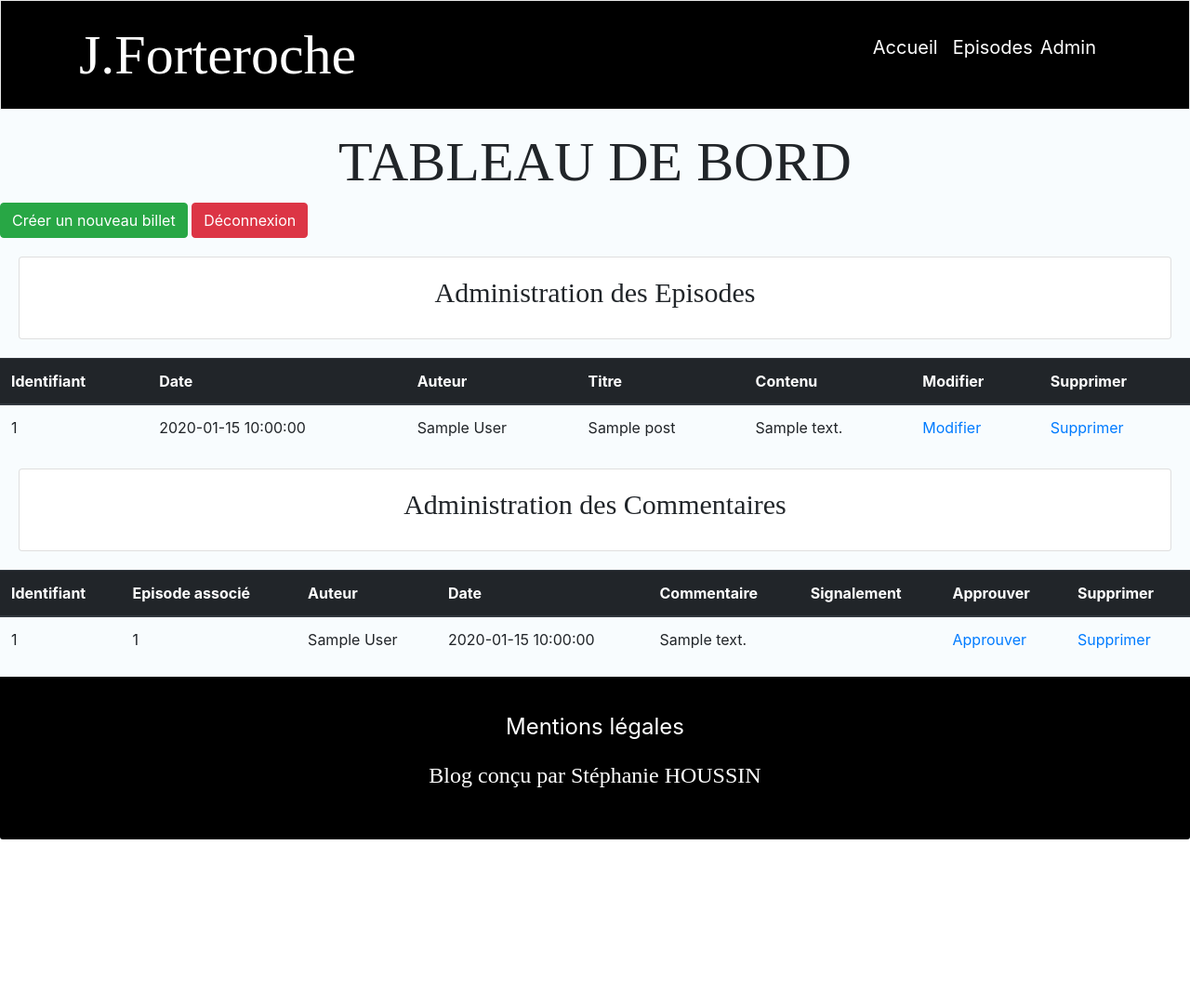
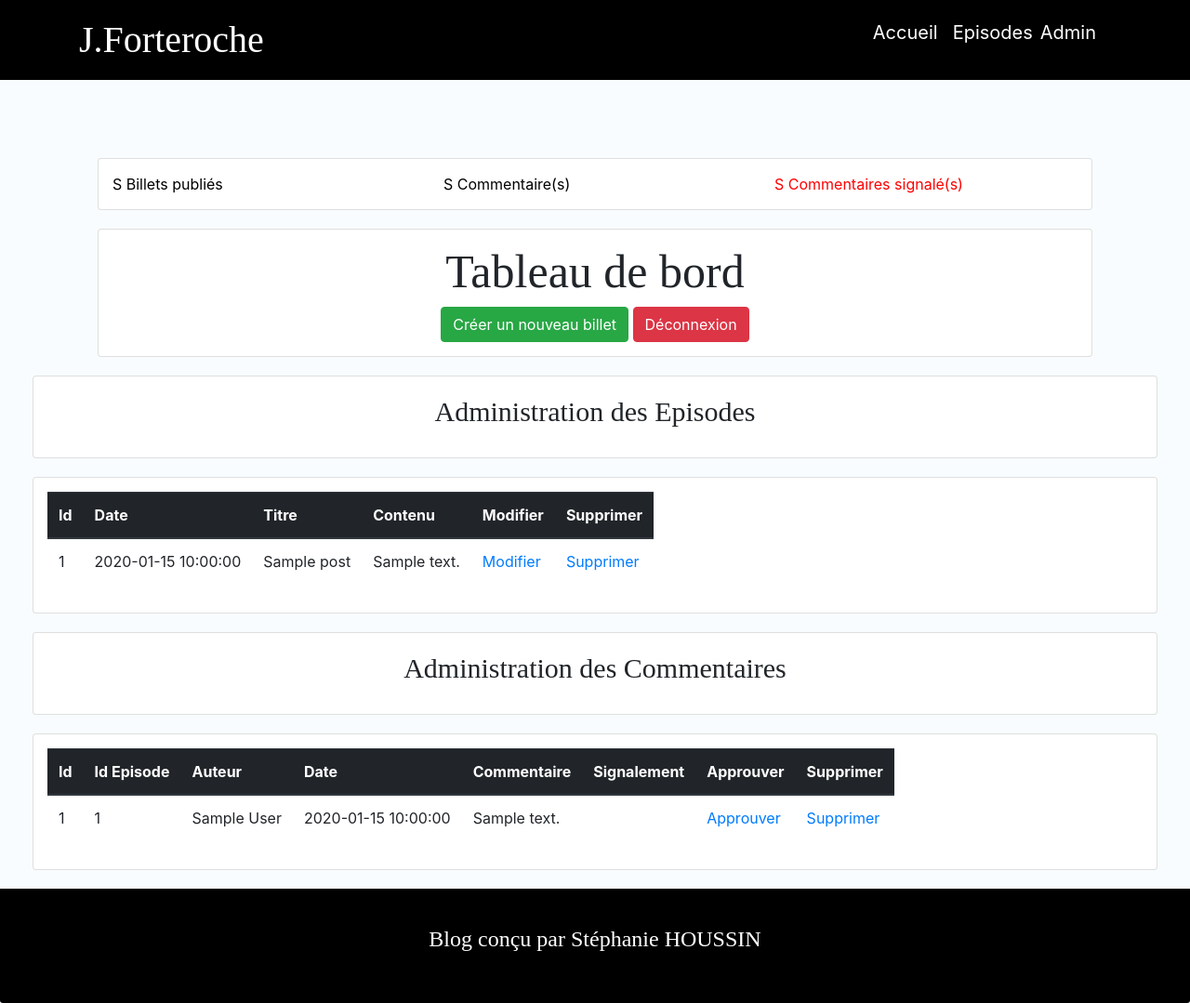
Before and after one commit to stephaniehoussin/Ecrivain, a PHP site: template view/AdminView.php in a window 1280 px wide. Shown: the whole page at 93% size. Before the commit the page ends 903 px from the top, so only its background shows below. Run offline with PHP 8.4, Linux system fonts and the light colour scheme; the template is opened without the code that fills it: most values are stand-ins (such as "Sample title", 1, 10 or a date in 2020).

Commit message:
Nouvelle mise à jour

```diff
--- a/controller/AdminController.php
+++ b/controller/AdminController.php
@@ -34,7 +34,10 @@ class AdminController
    public function allAdmin()
    {
       $posts = $this->post->getAllPosts();
+      $postsNbr = $this->post->countPosts();
       $comments = $this->comment->getAllComments();
+      $commentsNbr = $this->comment->countComments();
+      $commentsReport = $this->comment->countCommentsReport();
       require ('view/AdminView.php');
    }
 
@@ -61,7 +64,7 @@ class AdminController
       header('Location : index.php?action=admin');
    }
 
-   public function updateAdminPost()
+   public function updatePost()
    {
       $this->post->updatePost($_POST['author'],$_POST['title'],$_POST['content'], $_GET['id']);
       header('Location : index.php?action=admin');
@@ -84,4 +87,5 @@ class AdminController
       $this->comment->approveComment($_GET['id']);
       header('Location: index.php?action=admin');
    }
+
 }
--- a/public/css/style.css
+++ b/public/css/style.css
@@ -2,9 +2,8 @@
 body
 {
   background: #F8FCFE;
+  padding-top: 150px;
 }
-/* BOUTONS */
-
 /*FOOTER*/
 .card-footer
 {
@@ -12,28 +11,17 @@ body
   text-align: center;
   padding : 35px 0;
 }
-.card-footer-one a
-{
-  font-size: 1.5em;
-  color: white;
-  text-decoration: none;
-}
-.card-footer-two
+.card-footer-one
 {
   font-family: Pristina;
   font-size: 1.5em;
   color : white;
 }
 /* NAVBAR */
-.navbar-default {
-  position: relative;
-  min-height: 50px;
-  margin-bottom: 20px;
-  border: 1px solid transparent;
-}
-.navbar-default {
+
+.navbar-default
+ {
   background-color: black;
-  border-color: #e7e7e7;
 }
 .breadcrumb > li > a
 {
@@ -51,12 +39,13 @@ body
 {
   color: white;
   font-family: Pristina;
-  font-size: 60px;
+  font-size: 40px;
 }
 .breadcrumb
 {
   background-color: black;
 }
+
 /* TOUTES LES PAGES */
 .card
 {
@@ -70,6 +59,13 @@ body
   background-repeat: no-repeat;
   background-position: center;
   height: 700px;
+}
+/* PAGE POSTS */
+.image-posts
+{
+  height: 200px;
+  background-repeat: no-repeat;
+  background-position: center;
 }
 .card-home-title .card-title
 {
@@ -86,7 +82,7 @@ body
 {
   text-align: center;
   font-family: Pristina;
-  font-size: 60px;
+  font-size: 50px;
 }
 .card-title
 {
@@ -99,10 +95,6 @@ body
   font-weight: bold;
 }
 /* PAGE POST */
-.retour-accueil
-{
-  padding-left: 90px;
-}
 .card-report .card-message
 {
   color: red;
@@ -118,9 +110,17 @@ body
 .card-post  .card-title
 {
   font-family: Pristina;
-  font-size: 50px;
+  font-size: 40px;
 }
 .card-post .card-author
 {
   font-weight: bold;
 }
+.nbr
+{
+  color: black;
+}
+.nbr_signal
+{
+  color: red;
+}
--- a/view/AdminView.php
+++ b/view/AdminView.php
@@ -1,20 +1,40 @@
 <?php $title = 'TABLEAU DE BORD';?>
 <?php ob_start();?>
-    <h2 class="card-title-posts">TABLEAU DE BORD</h2>
-      <div class="admin-button">
+<div class="container">
+  <div class="card">
+    <div class="row">
+      <div class="col-lg-4">
+          <a class="nbr" href="#posts"> <?= $postsNbr[0];?> Billets publiés</a>
+      </div>
+      <div class="col-lg-4">
+          <a class="nbr" href="#comments"><?= $commentsNbr[0];?> Commentaire(s)</a>
+      </div>
+      <div class="col-lg-4">
+         <a class="nbr_signal" href="#comments"><?= $commentsReport[0];?> Commentaires signalé(s)</a>
+      </div>
+    </div>
+  </div>
+</div>
+<div class="container">
+    <div class="card">
+      <h2 class="card-title-posts">Tableau de bord</h2>
+      <div class="col-sm-12 text-center">
           <a href="index.php?action=createNewPost" class="btn btn-success btn-xs" >Créer un nouveau billet</a>
           <a href="index.php?action=logout" class="btn btn-danger btn-xs" onclick="return confirm('Etes vous sur de vouloir vous déconnecter?')">Déconnexion</a>
       </div>
+    </div>
+</div>
+
+<div id="posts" class="container-fluid">
     <div class="card">
         <p class="card-title">Administration des Episodes</p>
     </div>
-      <!-- BILLETS  => revoir la mise en forme  -->
-      <table class ="table">
+    <div class="card">
+        <table class ="table table-responsive">
             <thead class="thead-dark">
                 <tr>
-                  <th scope="col">Identifiant</th>
+                    <th scope="col">Id</th>
                     <th scope="col">Date</th>
-                  <th scope="col">Auteur</th>
                     <th scope="col">Titre</th>
                     <th scope="col">Contenu</th>
                     <th scope="col">Modifier</th>
@@ -22,30 +42,31 @@
                 </tr>
             </thead>
             <tbody>
-
             <?php foreach ($posts as $post):?>
               <tr>
                   <td><?= $post->getId(); ?></td>
                   <td><?= $post->getCreation_date();?></td>
-                  <td><?= htmlspecialchars($post->getAuthor());?></td>
                   <td><?= htmlspecialchars($post->getTitle());?></td>
-                  <td><?= substr($post->getContent(),0,400); ?></td><!-- limitation à 400 caractères -->
+                  <td><?= substr($post->getContent(),0,200); ?></td>
                   <td><a href="index.php?action=updateModifyPost&amp;id=<?= $post->getId();?>">Modifier</a></td>
                   <td><a href="index.php?action=deletePost&amp;id=<?= $post->getId();?>" onclick="return confirm('Etes vous certain de vouloir effacer ce Billet?')">Supprimer</a></td>
              </tr>
             <?php endforeach;?>
-
             </tbody>
         </table>
+    </div>
+</div>
 
+<div id="comments" class="container-fluid">
     <div class="card">
         <p class="card-title">Administration des Commentaires</p>
     </div>
-      <table class="table">
+    <div class="card">
+        <table class="table table-responsive">
             <thead class="thead-dark">
                 <tr>
-                  <th scope="col">Identifiant</th>
-                  <th scope="col">Episode associé</th>
+                    <th scope="col">Id</th>
+                    <th scope="col">Id Episode</th>
                     <th scope="col">Auteur</th>
                     <th scope="col">Date</th>
                     <th scope="col">Commentaire</th>
@@ -63,7 +84,7 @@
                     <td><?= htmlspecialchars($comment->getAuthor()); ?></td>
                     <td><?= $comment->getComment_date(); ?></td>
                     <td><?= htmlspecialchars($comment->getComment()); ?></td>
-                    <td><?php if($comment->getIs_signaled()==1): echo'Commentaire signalé';; ?><?php ;elseif($comment->getIs_signaled()==0): echo '';;?><p></p> <?php endif;?></td>
+                    <td><?php if($comment->getIs_signaled()==1): echo "Commentaire signalé !" ?></i><?php ;elseif($comment->getIs_signaled()==0): echo '';;?><p></p> <?php endif;?></td>
                     <td><a href="index.php?action=approveComment&amp;id=<?= $comment->getId();?>"
                     onclick="return confirm('Etes vous certain de vouloir approuver ce commentaire?')">Approuver</td>
                     <td><a href="index.php?action=deleteComment&amp;id=<?= $comment->getId();?>
@@ -73,5 +94,8 @@
 
             </tbody>
         </table>
+    </div>
+</div>
+
 <?php $content = ob_get_clean();?>
 <?php require('view/template.php'); ?>
--- a/view/CreateNewPostView.php
+++ b/view/CreateNewPostView.php
@@ -1,13 +1,9 @@
 <?php $title = 'CREER UN NOUVEAU BILLET';?>
 <?php ob_start(); ?>
 <h2 class="card-title-posts">Ecrire un nouveau Billet :</h2>
-  <div class="container">
-    <div class="row">
-      <div class="col-md-4 col-md-offset-4">
+    <div class="col-sm-12 text-center">
           <a href="index.php?action=admin" class="btn btn-primary">Retour vers l'espace d'administration</a>
-      </div>
     </div>
-  </div>
   <div class="container">
     <div class="card">
       <div class="col-lg-12">
--- a/view/Footer.php
+++ b/view/Footer.php
@@ -2,9 +2,6 @@
 <footer>
 <div class="card-footer">
   <div class="card-footer-one">
-    <p><a href ="">Mentions légales</a></p>
-  </div>
-  <div class="card-footer-two">
     <p>Blog conçu par Stéphanie HOUSSIN</p>
   </div>
 </div>
--- a/view/Template.php
+++ b/view/Template.php
@@ -2,7 +2,7 @@
 <html lang="fr">
     <head>
         <meta charset="utf-8">
-        <meta http-equiv="X-UA-compatible" content-"IE-edge">
+        <!--<meta http-equiv="X-UA-compatible" content-"IE-edge">-->
         <meta name="viewport" content="width=device-width, initial-scale=1, shrink-to-fit=no">
         <link href="public/css/bootstrap.css" rel="stylesheet">
         <link href="public/css/style.css" rel="stylesheet"type="text/css" >
@@ -11,8 +11,8 @@
 
         tinyMCE.init
         ({
-            width : 700,
-            height : 500,
+            //width : 700,
+            //height : 500,
             entity_encoding : "raw",
             encoding : "utf-8",
             mode : "exact",
```
Also changed, not shown: Routeur.php (+27 -3 lines), controller/FrontController.php (+6 -4 lines), model/CommentManager.php (+19 -1 lines), model/PostManager.php (+19 -10 lines), public/includes/Footer.php (deleted, +0 -10 lines), public/includes/Header.php (deleted, +0 -30 lines), view/HomeView.php (+4 -3 lines), view/ModifyPostView.php (deleted, +0 -12 lines), view/PostView.php (+6 -2 lines), view/PostsView.php (+13 -3 lines), view/updatePostView.php (+3 -7 lines), public/img/11.jpg (added). Lines whose indentation alone changed are shown as unchanged.
